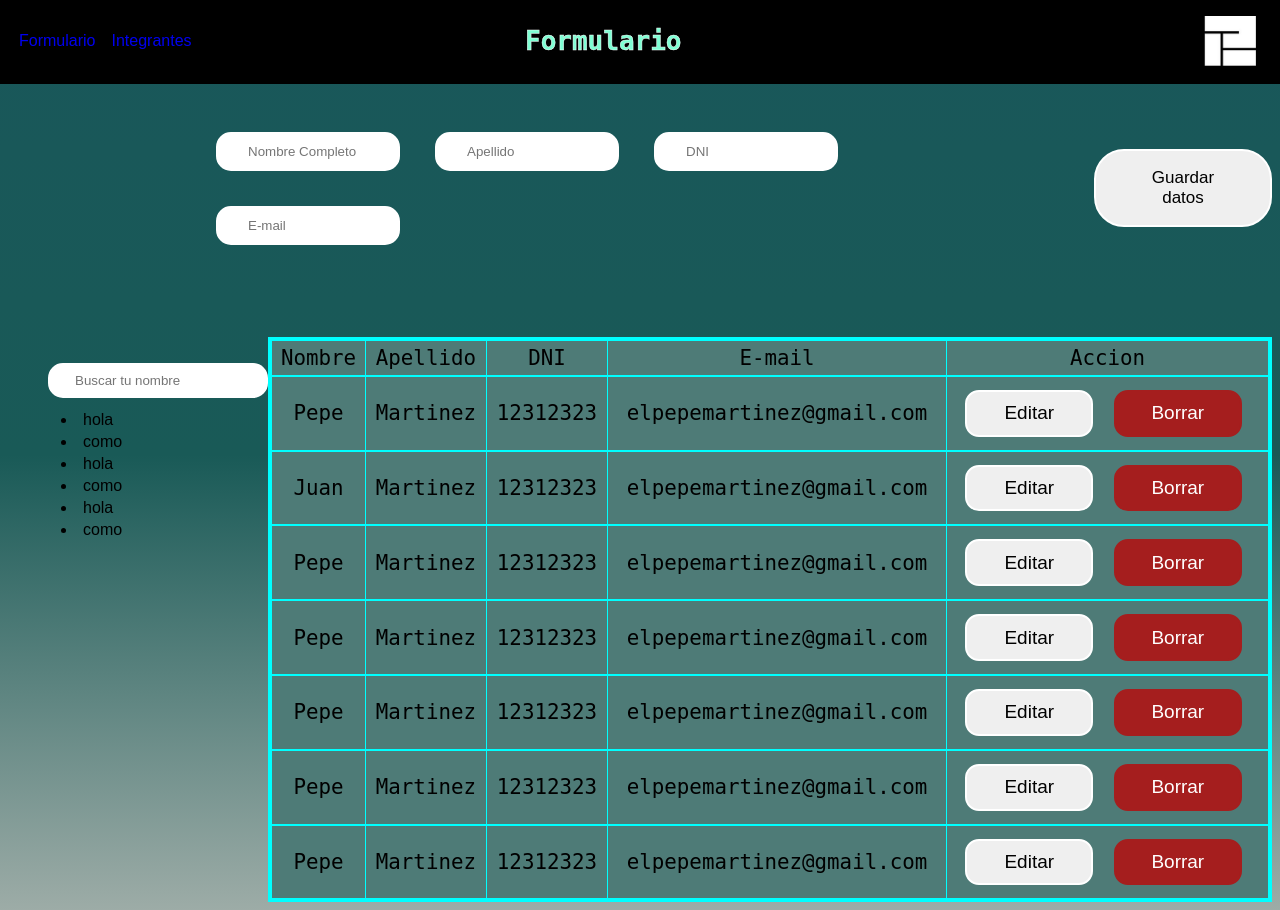
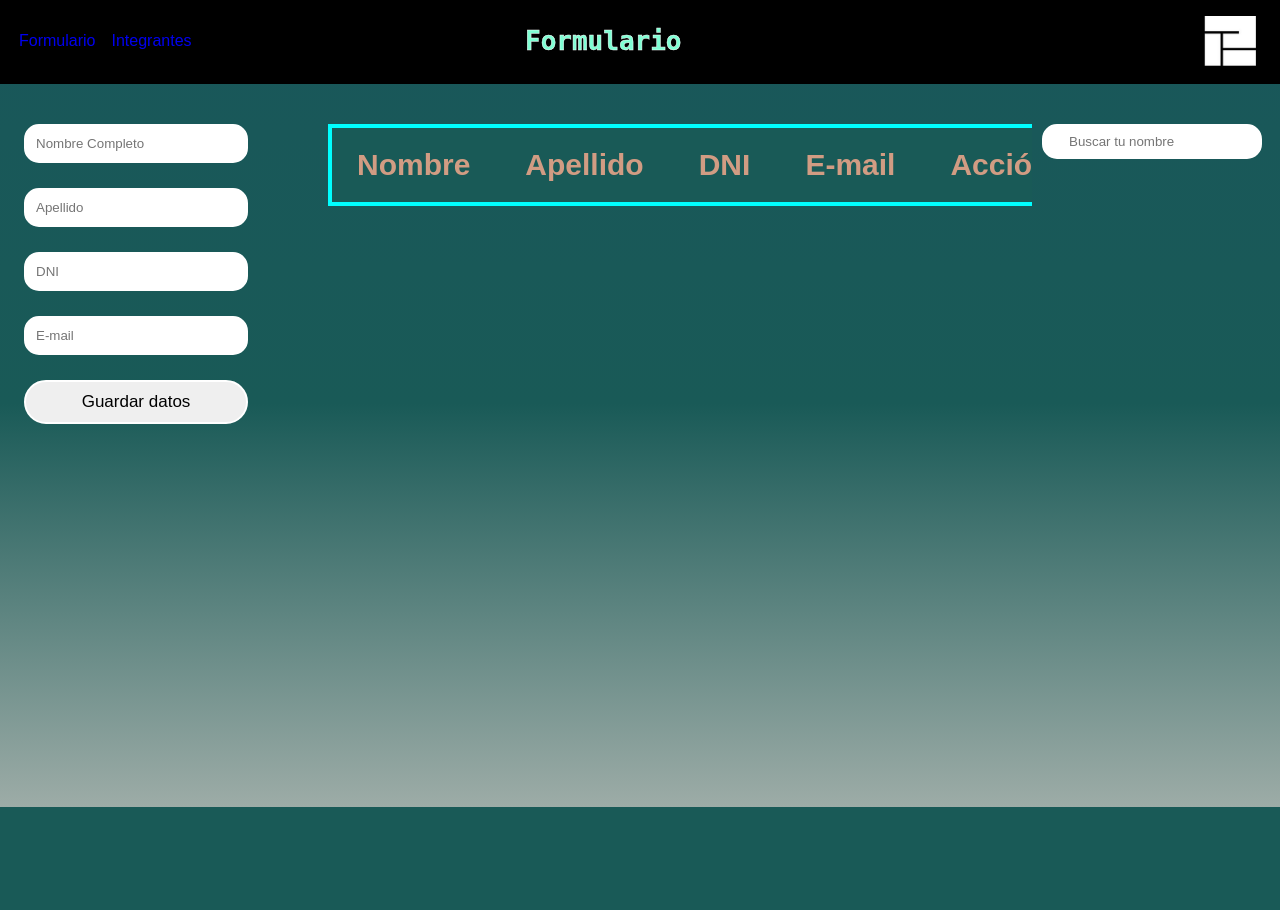
Before and after one commit to francobramucci/Pagina-Web, a PHP site: page /formulario.html in a window 1280 px wide. After the commit the page ends 807 px from the top, so only its background shows below. Run offline with PHP 8.4, Linux system fonts and the light colour scheme; lists and menus that the app fills with data are empty.

Commit message:
Cambio en la disposicion de los elementos del formulario

```diff
--- a/html/estilos.css
+++ b/html/estilos.css
@@ -1,19 +1,19 @@
-body{
+body {
     background-image: linear-gradient(rgb(25, 87, 90), rgb(25, 90, 87), rgb(157, 172, 167));
     background-color: rgb(157, 172, 167);
     background-size: cover;
     min-height: 100vh;
-    overflow-x: hidden;
 }
 
-.titulo{
+.titulo {
     font-family: monospace;
     -webkit-text-stroke: 0.5px rgb(255, 255, 255);
     text-align: center;
-    color:aquamarine;
+    color: aquamarine;
     margin-right: 24vh;
 }
-header{
+
+header {
     margin: -9px;
     margin-bottom: auto;
     padding: 10px;
@@ -22,6 +22,7 @@ header{
     align-items: center;
     background-color: black;
 }
+
 header h1 {
     padding-right: 8vh;
 }
@@ -33,75 +34,101 @@ header h1 {
     text-align: center;
     align-content: center;
 }
+
 .guia a {
     font-family: Arial;
     text-decoration: none;
 }
 
-.logopoli{
+.logopoli {
     padding: 8px 16px;
     position: absolute;
     top: 8px;
     right: 8px;
-    border:none;
-    display:block;
+    border: none;
+    display: block;
     width: 52px;
     height: 50px;
 }
 
-
-.logopoli:hover{
+.logopoli:hover {
     -webkit-animation: tiembla 1s infinite;
 }
-@-webkit-keyframes tiembla{
-    0%  { -webkit-transform:rotateZ(-2deg); }
-    50% { -webkit-transform:rotateZ( 0deg) scale(.9); }
-    70% { -webkit-transform:rotateZ( 1deg); }
-    100%{ -webkit-transform:rotateZ( 2deg); }
+
+@-webkit-keyframes tiembla {
+    0% {
+        -webkit-transform: rotateZ(-2deg);
+    }
+    50% {
+        -webkit-transform: rotateZ(0deg) scale(.9);
+    }
+    70% {
+        -webkit-transform: rotateZ(1deg);
+    }
+    100% {
+        -webkit-transform: rotateZ(2deg);
+    }
 }
 
-.tabla{
+.tabla-container {
+    width: 500vh;
+    margin: auto;
+    margin-top: 5vh;
+    max-height: 50vh;
+    overflow-y: auto;
+    overflow-x: hidden;
+    position:relative;
+}
+
+.tabla {
     background-color: rgb(25, 90, 87);
     font-family: sans-serif;
-    width: 160vh;
-    margin: auto;
-    margin-top: 5.5vh;
+    width: fit-content;
     text-align: center;
     border: solid 4px aqua;
     border-collapse: collapse;
 }
 
-thead {
-    background: rgb(157, 172, 167, 0.4);
-}
-
-.tabla th{
+.tabla th {
+    position: sticky;
+    top: 0;
+    background: rgb(25, 90, 87);
     font-family: sans-serif;
-    color: rgb(255, 172, 142);
-    border-bottom: 1px double aqua;
-    font-size: 30px; /*1em = 16px*/
+    color: rgba(255, 172, 142, 0.8);
+    font-size: 30px;
     font-weight: 700;
     border-bottom: 2px solid aqua;
     padding: 20px 30px;
     padding-left: 25px;
     text-align: center;
     border-collapse: collapse;
+    white-space: nowrap; /* Evita el desbordamiento del contenido */
+  }
+
+.tabla th:nth-child(4),
+.tabla td:nth-child(4) {
+    width: 500px; /* Ancho de la segunda columna */
 }
 
 .tabla td {
     font-family: monospace;
-	padding: 5px;
+    padding: 2px;
     border-bottom: 2px solid aqua;
     border-left: 1px solid aqua;
-	text-align: center;
-	font-size: 1.6em;
+    text-align: center;
+    font-size: 25px;
     border-collapse: collapse;
+    /*width: 20%;*/
+    max-width: 250px; /* Establece el ancho máximo deseado para las celdas */
+    overflow: hidden;
+    text-overflow: ellipsis;
+    white-space: nowrap;
 }
 
-.delete-row{
-    width: 16vh;
-    margin: 1vh;
-    padding: 1.3vh 1.5vh;
+.delete-row {
+    width: 7vh;
+    margin-bottom: 1vh;
+    padding: 1.2vh 0.8vh;
     border: 2px solid rgb(165, 30, 30);
     border-radius: 14px;
     font-size: 19px;
@@ -110,9 +137,9 @@ thead {
 }
 
 .edit-row {
-    width: 16vh;
+    width: 7vh;
     margin-top: 1vh;
-    padding: 1.3vh 1.5vh;
+    padding: 1.2vh 0.8vh;
     border: 2px solid white;
     border-radius: 14px;
     font-size: 19px;
@@ -126,19 +153,20 @@ thead {
     border: 2px solid rgba(0, 0, 0, 0.6);
 }
 
-.imagen{
+.imagen {
     width: 97px;
     height: 90px;
 }
 
 .imagen:hover {
     filter: grayscale(80%);
-    transition:all .4s ease-in-out;
+    transition: all 0.4s ease-in-out;
 }
 
 .todo {
     display: flex;
     flex-direction: row;
+    justify-content: space-between;
 }
 
 .contenido {
@@ -150,43 +178,47 @@ thead {
 
 #user-form {
     display: flex;
-    flex-direction: row;
-    align-items: center;
-    padding-left: 20vh;
+    flex-direction: column;
+    align-items: flex-end;
+    padding-right: 0vh;
     gap: 10px;
 }
 
 #user-form button {
-    padding: 17px 34px;
+    padding: 10px 10px;
     border: 2px solid white;
     border-radius: 30px;
     font-size: 17px;
 }
+
 #user-form button:hover {
     border: 2px solid rgba(0, 0, 0, 0.6);
 }
 
 #user-form div {
-    padding: 6vh;
+    margin-top: 5vh;
+    padding-right: 10vh;
+    padding-left: 2vh;
     display: flex;
-    flex-direction: row;
-    flex-wrap: wrap;
-    gap: 35px;
+    flex-direction: column;
+    gap: 25px;
 }
+
 #user-form input {
-    width: 140px;
+    width: 200px;
     padding: 10px;
-    padding-left: 30px;
+    padding-left: 10px;
     border: 2px solid white;
     border-radius: 15px;
     outline: none;
 }
 
 .buscar {
+    margin-top: 5vh;
+    padding: 10px;
+    padding-top: 0vh;
     display: flex;
     flex-direction: column;
-    padding-left: 40px;
-    padding-top: 70px;
 }
 
 #user-result {
--- a/html/formulario.html
+++ b/html/formulario.html
@@ -6,7 +6,7 @@
     <meta charset="UTF-8">
     <meta http-equiv="X-UA-Compatible" content="IE=edge">
     <meta name="viewport" content="width=device-width, initial-scale=1.0">
-    <link rel = "stylesheet" type = "text/css" href = "estilos.css">
+    <link rel="stylesheet" type="text/css" href="estilos.css">
     <title>Formulario</title>
 </head>
 <body>
@@ -15,10 +15,11 @@
             <a href="formulario.html">Formulario</a>
             <a href="index.html">Integrantes</a>
         </div>
-        <h1 class = "titulo">Formulario</h1>
-        <a href = "http://www.ips.edu.ar" target=”_blank”><img src = "assets/polinegativo.jpg" alt = "Politécnico" class="logopoli"></a>
+        <h1 class="titulo">Formulario</h1>
+        <a href="http://www.ips.edu.ar" target="_blank"><img src="assets/polinegativo.jpg" alt="Politécnico" class="logopoli"></a>
     </header>
 
+    <div class="todo">
         <!-- FORMULARIO -->
         <form id="user-form">
             <div>
@@ -27,94 +28,31 @@
                 <input type="text" id="userLastname" placeholder="Apellido">
                 <input type="number" id="dni" placeholder="DNI">
                 <input type="email" id="userEmail" placeholder="E-mail">
+                <button type="submit">Guardar datos</button>
             </div>
-        <button type="submit">Guardar datos</button>
         </form>
 
-    <div class="todo">
-        <!-- BUSCAR -->
-        <div class="buscar">
-            <input id = "search" type="search" placeholder="Buscar tu nombre">
-            <div id="user-result" class="lista">
-                <li>hola</li>
-                <li>como</li>
-                <li>hola</li>
-                <li>como</li>
-                <li>hola</li>
-                <li>como</li>
-            </div>
-        </div>
-
         <!-- TABLA -->
+        <div class="tabla-container">
             <table class="tabla">
                 <thead>
                     <tr>
-                    <td>Nombre</td>
-                    <td>Apellido</td>
-                    <td>DNI</td>
-                    <td>E-mail</td>
-                    <td>Accion</td>
+                        <th>Nombre</th>
+                        <th>Apellido</th>
+                        <th>DNI</th>
+                        <th>E-mail</th>
+                        <th>Acción</th>
                     </tr>
-                <tr>
-                    <td>Pepe</td>
-                    <td>Martinez</td>
-                    <td>12312323</td>
-                    <td>elpepemartinez@gmail.com</td>
-                    <td><button class="edit-row" userId="${user.id}">Editar</button>
-                    <button class="delete-row" userId="${user.id}">Borrar</button></td>
-                </tr>
-                <tr>
-                    <td>Juan</td>
-                    <td>Martinez</td>
-                    <td>12312323</td>
-                    <td>elpepemartinez@gmail.com</td>
-                    <td><button class="edit-row" userId="${user.id}">Editar</button>
-                    <button class="delete-row" userId="${user.id}">Borrar</button></td>
-                </tr>
-                <tr>
-                    <td>Pepe</td>
-                    <td>Martinez</td>
-                    <td>12312323</td>
-                    <td>elpepemartinez@gmail.com</td>
-                    <td><button class="edit-row" userId="${user.id}">Editar</button>
-                    <button class="delete-row" userId="${user.id}">Borrar</button></td>
-                </tr>
-                <tr>
-                    <td>Pepe</td>
-                    <td>Martinez</td>
-                    <td>12312323</td>
-                    <td>elpepemartinez@gmail.com</td>
-                    <td><button class="edit-row" userId="${user.id}">Editar</button>
-                    <button class="delete-row" userId="${user.id}">Borrar</button></td>
-                </tr>
-                <tr>
-                    <td>Pepe</td>
-                    <td>Martinez</td>
-                    <td>12312323</td>
-                    <td>elpepemartinez@gmail.com</td>
-                    <td><button class="edit-row" userId="${user.id}">Editar</button>
-                    <button class="delete-row" userId="${user.id}">Borrar</button></td>
-                </tr>
-                <tr>
-                    <td>Pepe</td>
-                    <td>Martinez</td>
-                    <td>12312323</td>
-                    <td>elpepemartinez@gmail.com</td>
-                    <td><button class="edit-row" userId="${user.id}">Editar</button>
-                    <button class="delete-row" userId="${user.id}">Borrar</button></td>
-                </tr>
-                <tr>
-                    <td>Pepe</td>
-                    <td>Martinez</td>
-                    <td>12312323</td>
-                    <td>elpepemartinez@gmail.com</td>
-                    <td><button class="edit-row" userId="${user.id}">Editar</button>
-                    <button class="delete-row" userId="${user.id}">Borrar</button></td>
-                </tr>
-
                 </thead>
                 <tbody id="all-users"></tbody>
             </table>
         </div>
+
+        <!-- BUSCAR -->
+        <div class="buscar">
+            <input id="search" type="search" placeholder="Buscar tu nombre">
+            <div id="user-result" class="lista"></div>
+        </div>
+    </div>
 </body>
 </html>
```
Lines whose indentation alone changed are shown as unchanged.
